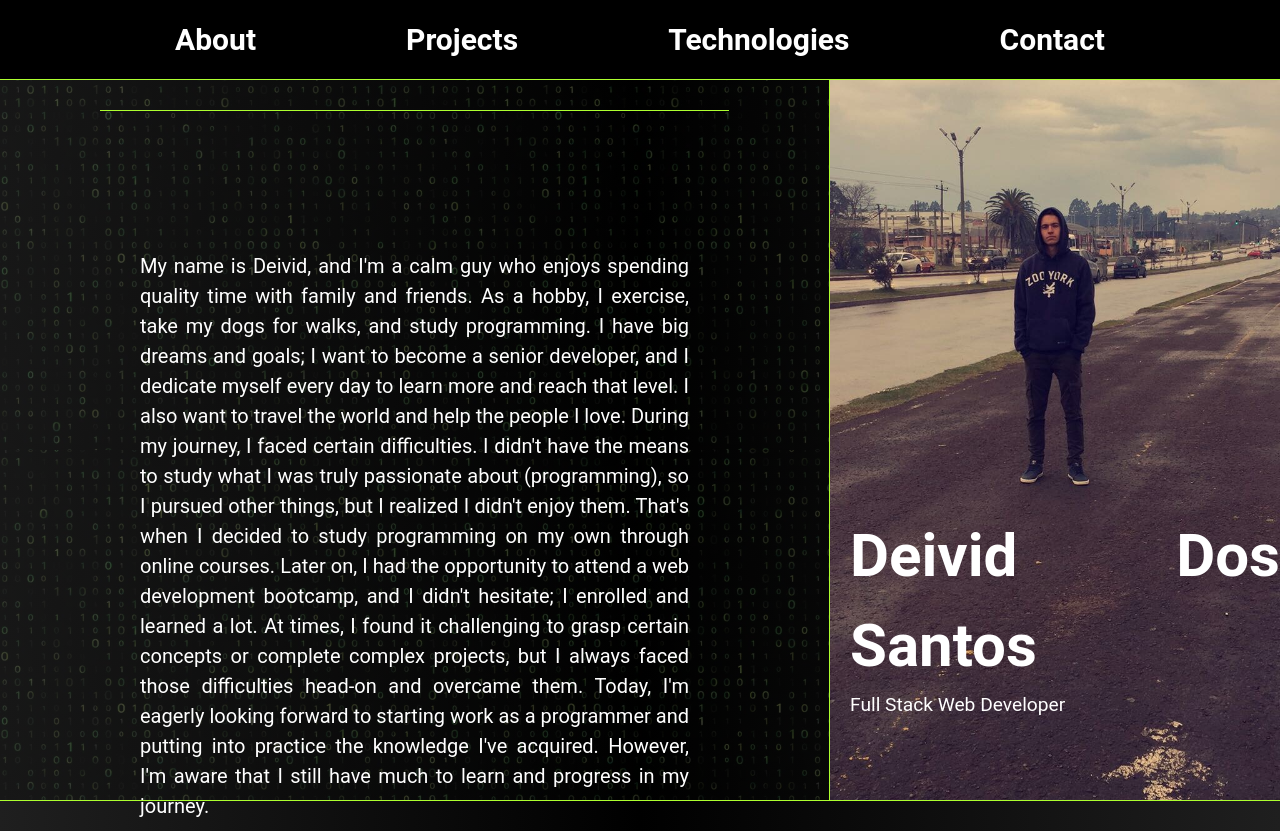
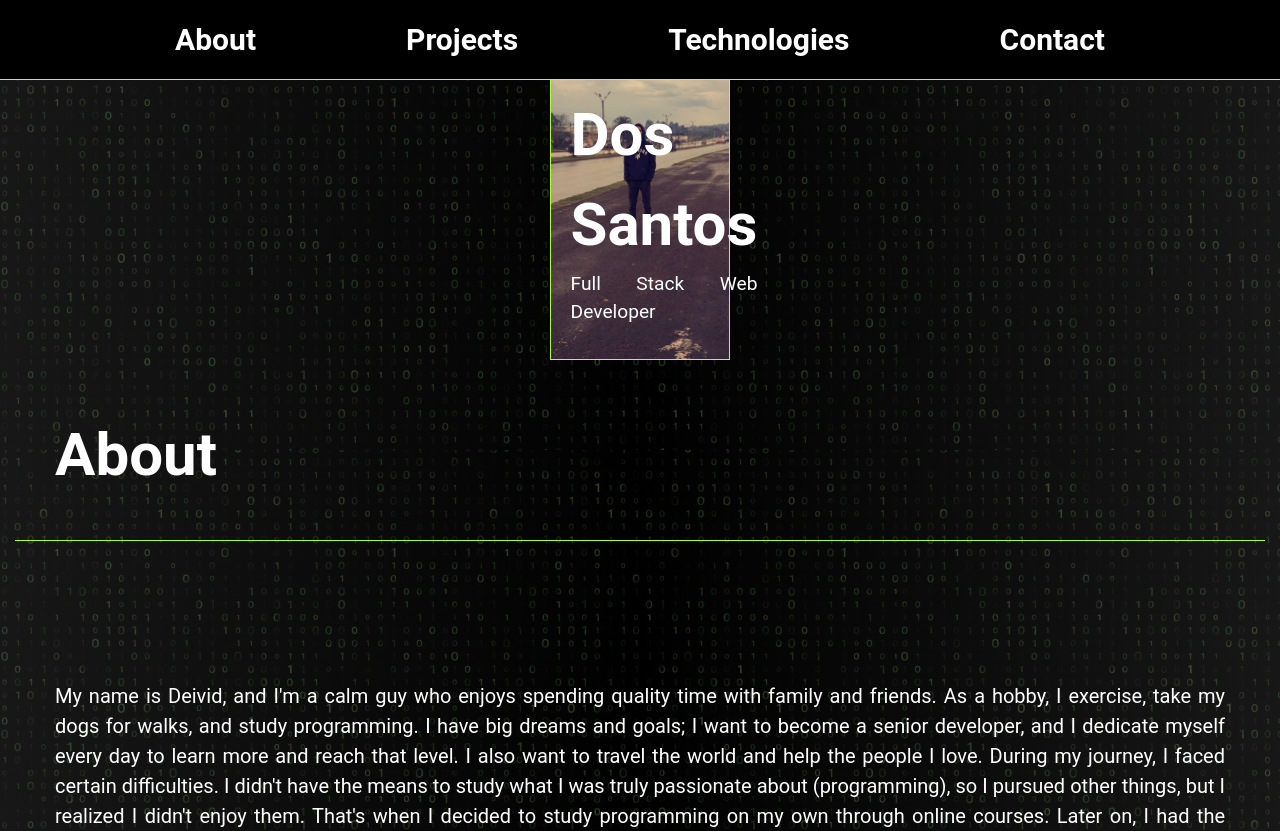
Before and after one commit to Deividds1/Deividds1.github.io, a React (Vite) app in the folder myWebSite/: page / in a window 1280 px wide. Shown: the top 831 px of the page. Built offline with nearby package versions, Linux system fonts and the light colour scheme.

Commit message:
arreglos css

```diff
--- a/myWebSite/src/App.css
+++ b/myWebSite/src/App.css
@@ -298,6 +298,24 @@ a {
         'opsz' 48
 }
 
+@media (max-width: 1300px) {
+    #about {
+        padding: 0 15px;
+        display: flex;
+        flex-direction: column;
+        gap: 10px;
+        height: auto;
+    }
+
+    .img-container {
+        order: -1;
+        height: 40vh;
+        border: 1px solid greenyellow;
+        margin-top: 40px;
+    }
+
+}
+
 @media (max-width: 800px) {
 
     .name {
```
